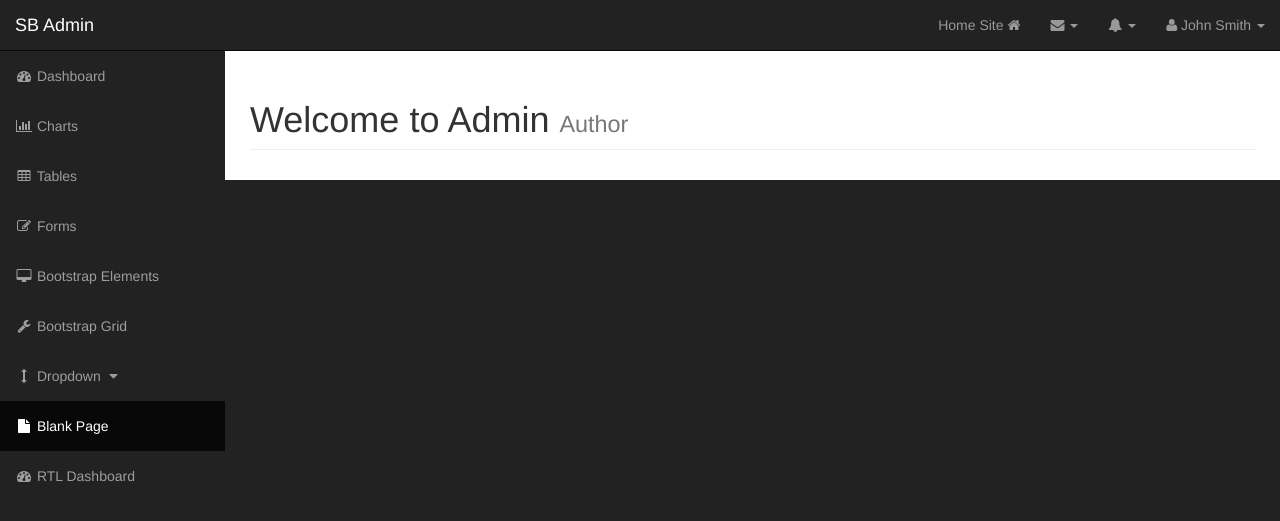
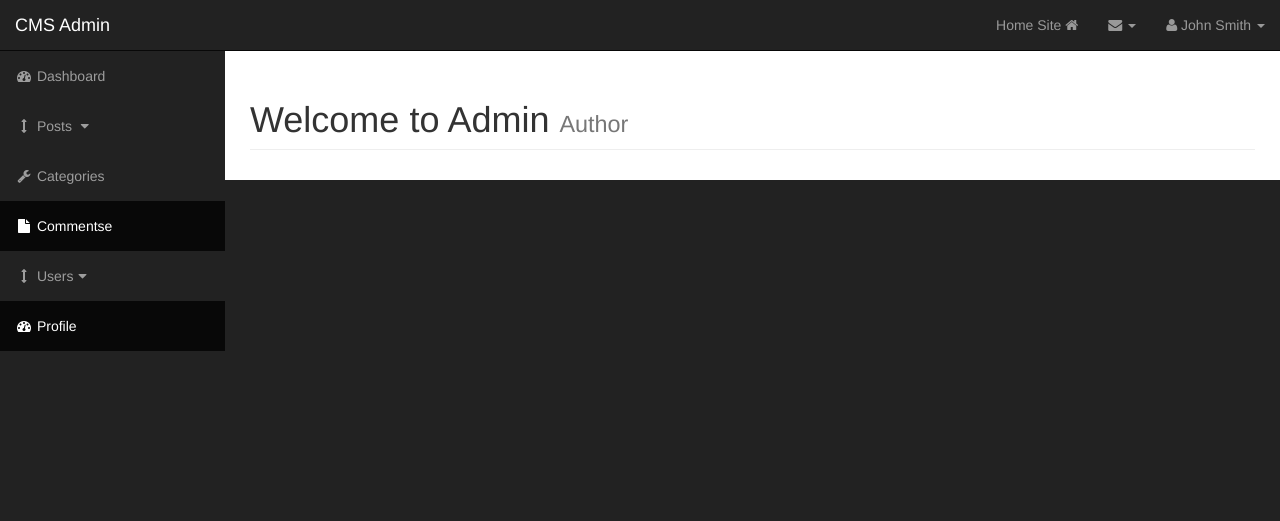
Before and after one commit to dreadlord-sedai/CMS-php, a PHP site: page /admin in a window 1280 px wide. Shown: the top 521 px of the page. Run offline with PHP 8.4, Linux system fonts and the light colour scheme; grey boxes labelled with a size stand in for pictures from a placeholder-image service; some libraries are stand-ins or nearby versions.

Commit message:
Admin nav

```diff
--- a/admin/includes/navigation.php
+++ b/admin/includes/navigation.php
@@ -7,7 +7,7 @@
             <span class="icon-bar"></span>
             <span class="icon-bar"></span>
         </button>
-                <a class="navbar-brand" href="index.html">SB Admin</a>
+        <a class="navbar-brand" href="index.html">CMS Admin</a>
     </div>
     <!-- Top Menu Items -->
     <ul class="nav navbar-right top-nav">
@@ -68,75 +68,56 @@
                 </li>
             </ul>
         </li>
-                <li class="dropdown">
-                    <a href="#" class="dropdown-toggle" data-toggle="dropdown"><i class="fa fa-bell"></i> <b class="caret"></b></a>
-                    <ul class="dropdown-menu alert-dropdown">
-                        <li>
-                            <a href="#">Alert Name <span class="label label-default">Alert Badge</span></a>
-                        </li>
-                        <li>
-                            <a href="#">Alert Name <span class="label label-primary">Alert Badge</span></a>
-                        </li>
-                        <li>
-                            <a href="#">Alert Name <span class="label label-success">Alert Badge</span></a>
-                        </li>
-                        <li>
-                            <a href="#">Alert Name <span class="label label-info">Alert Badge</span></a>
-                        </li>
-                        <li>
-                            <a href="#">Alert Name <span class="label label-warning">Alert Badge</span></a>
-                        </li>
-                        <li>
-                            <a href="#">Alert Name <span class="label label-danger">Alert Badge</span></a>
-                        </li>
-                        <li class="divider"></li>
-                        <li>
-                            <a href="#">View All</a>
-                        </li>
-                    </ul>
-                </li>
+
         <li class="dropdown">
             <a href="#" class="dropdown-toggle" data-toggle="dropdown"><i class="fa fa-user"></i> John Smith <b class="caret"></b></a>
             <ul class="dropdown-menu">
                 <li>
                     <a href="#"><i class="fa fa-fw fa-user"></i> Profile</a>
                 </li>
-                        <li>
-                            <a href="#"><i class="fa fa-fw fa-envelope"></i> Inbox</a>
-                        </li>
-                        <li>
-                            <a href="#"><i class="fa fa-fw fa-gear"></i> Settings</a>
-                        </li>
+
                 <li class="divider"></li>
+
                 <li>
                     <a href="#"><i class="fa fa-fw fa-power-off"></i> Log Out</a>
                 </li>
             </ul>
         </li>
     </ul>
+
+
     <!-- Sidebar Menu Items - These collapse to the responsive navigation menu on small screens -->
     <div class="collapse navbar-collapse navbar-ex1-collapse">
         <ul class="nav navbar-nav side-nav">
             <li>
                 <a href="index.html"><i class="fa fa-fw fa-dashboard"></i> Dashboard</a>
             </li>
+
             <li>
-                        <a href="charts.html"><i class="fa fa-fw fa-bar-chart-o"></i> Charts</a>
+                <a href="javascript:;" data-toggle="collapse" data-target="#posts_dropdown">
+                    <i class="fa fa-fw fa-arrows-v"></i> Posts <i class="fa fa-fw fa-caret-down"></i></a>
+                <ul id="posts_dropdown" class="collapse">
+                    <li>
+                        <a href="#">View All posts</a>
                     </li>
                     <li>
-                        <a href="tables.html"><i class="fa fa-fw fa-table"></i> Tables</a>
+                        <a href="#">Add Posts</a>
                     </li>
+                </ul>
+            </li>
+
             <li>
-                        <a href="forms.html"><i class="fa fa-fw fa-edit"></i> Forms</a>
+                <a href="bootstrap-grid.html"><i class="fa fa-fw fa-wrench"></i> Categories</a>
             </li>
+
+
+            <li class="active">
+                <a href="blank-page.html"><i class="fa fa-fw fa-file"></i> Commentse</a>
+            </li>
+
             <li>
-                        <a href="bootstrap-elements.html"><i class="fa fa-fw fa-desktop"></i> Bootstrap Elements</a>
-                    </li>
-                    <li>
-                        <a href="bootstrap-grid.html"><i class="fa fa-fw fa-wrench"></i> Bootstrap Grid</a>
-                    </li>
-                    <li>
-                        <a href="javascript:;" data-toggle="collapse" data-target="#demo"><i class="fa fa-fw fa-arrows-v"></i> Dropdown <i class="fa fa-fw fa-caret-down"></i></a>
+                <a href="javascript:;" data-toggle="collapse" data-target="#demo">
+                    <i class="fa fa-fw fa-arrows-v"></i> Users<i class="fa fa-fw fa-caret-down"></i></a>
                 <ul id="demo" class="collapse">
                     <li>
                         <a href="#">Dropdown Item</a>
@@ -146,11 +127,9 @@
                     </li>
                 </ul>
             </li>
+
             <li class="active">
-                        <a href="blank-page.html"><i class="fa fa-fw fa-file"></i> Blank Page</a>
-                    </li>
-                    <li>
-                        <a href="index-rtl.html"><i class="fa fa-fw fa-dashboard"></i> RTL Dashboard</a>
+                <a href="index-rtl.html"><i class="fa fa-fw fa-dashboard"></i> Profile</a>
             </li>
         </ul>
     </div>
--- a/admin/index.php
+++ b/admin/index.php
@@ -10,7 +10,6 @@ include "includes/header.php";
         ?>
 
         <div id="page-wrapper">
-
             <div class="container-fluid">
 
                 <!-- Page Heading -->
```
Lines whose indentation alone changed are shown as unchanged.
